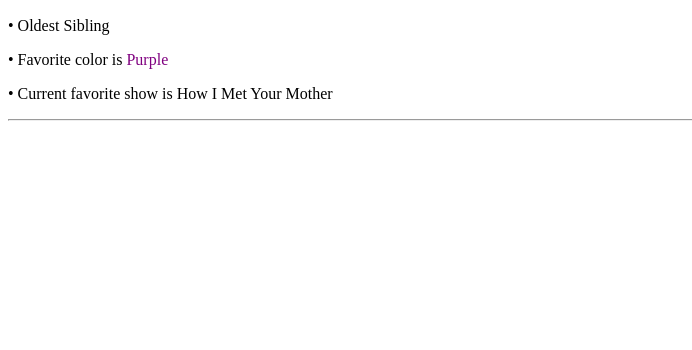
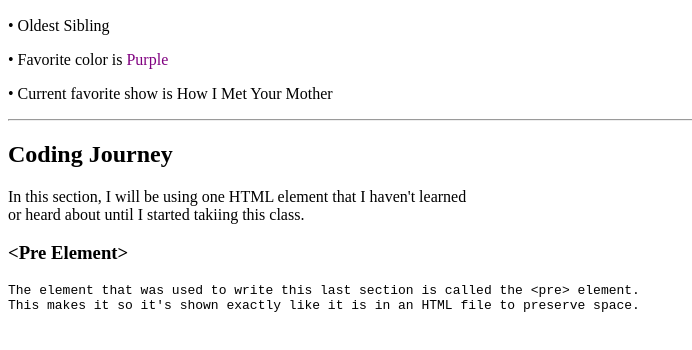
Before and after one commit to lizcas01/firstProject, a plain HTML site: page index.html in a window 1280 px wide. Shown: the part 110-460 px from the top of the page, without its empty margins (0-692 px from the left). Drawn offline with Linux system fonts and the light colour scheme.

Commit message:
Finished page

```diff
--- a/index.html
+++ b/index.html
@@ -17,7 +17,11 @@
 
     <hr>
 
-    <h2></h2>
+    <h2>Coding Journey</h2>
+    <p>In this section, I will be using one HTML element that I haven't learned <br> or heard about until I started takiing this class.
+
+    <h3>&lt;Pre Element&gt;</h3>
+    <pre>The element that was used to write this last section is called the &lt;pre&gt; element. <br>This makes it so it's shown exactly like it is in an HTML file to preserve space. </pre>
 
 </body>
 </html>
```
